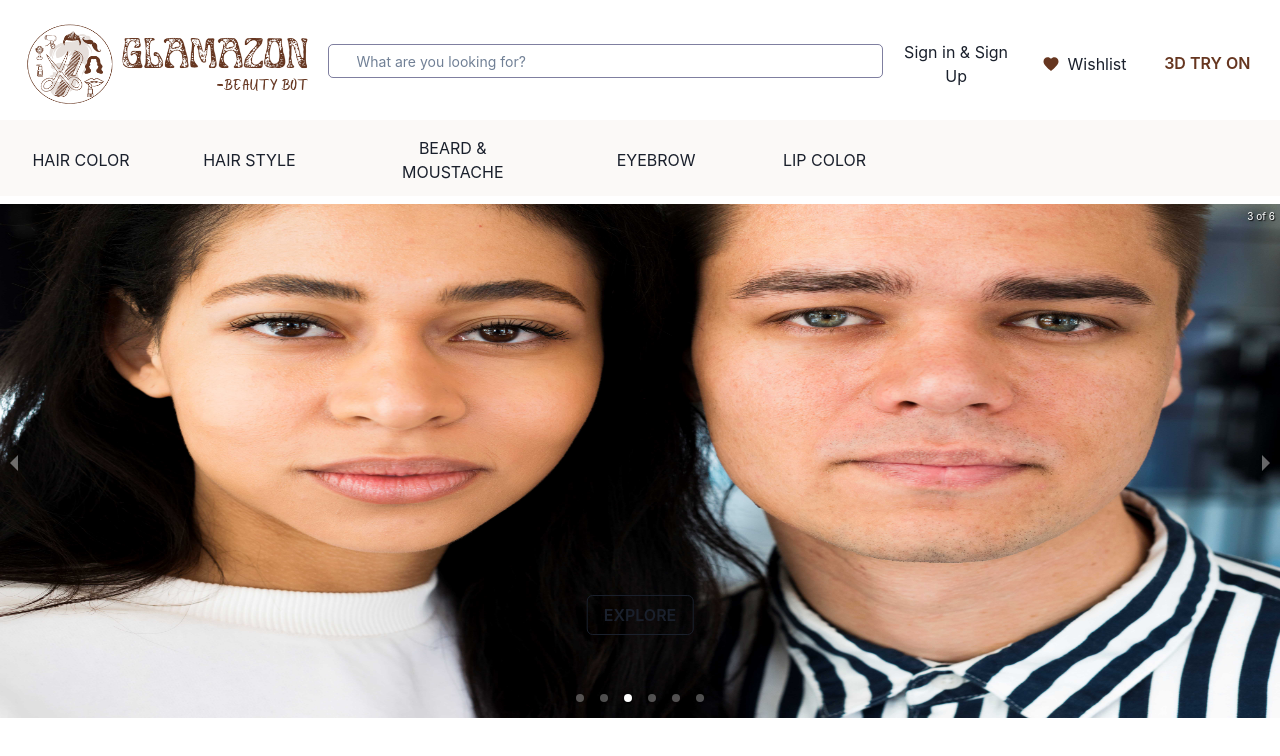
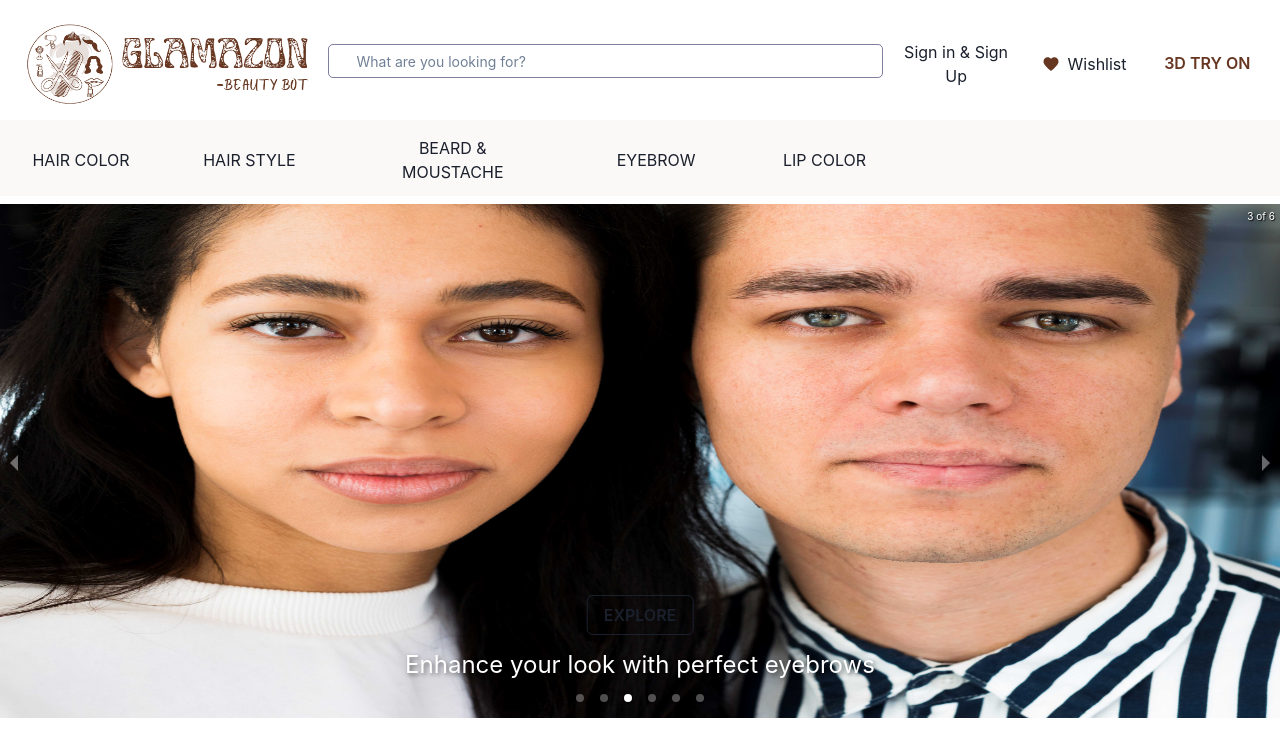
Before and after one commit to GopalaGovindharaju/Glamazon, a React (Create React App) app in the folder frontend/: page / in a window 1280 px wide. Shown: the top 756 px of the page. Built offline with nearby package versions, Linux system fonts and the light colour scheme; grey boxes are pictures that could not be loaded.

Commit message:
quotes added

```diff
--- a/frontend/src/components/Slider.js
+++ b/frontend/src/components/Slider.js
@@ -3,38 +3,43 @@ import { Carousel } from 'react-responsive-carousel';
 import 'react-responsive-carousel/lib/styles/carousel.min.css';
 import { Box, Button, Image, Text } from '@chakra-ui/react';
 import '../CSS/Slider.css';
-import Hairstyle from './Images/Hairstyles.jpg'
-import Haircolor from './Images/Haircolors.jpg'
-import Eyebrow from './Images/Eyebrow.jpg'
-import Beard from './Images/Beard.jpg'
-import Lipcolor from './Images/Lipcolors.jpg'
-import Mustache from './Images/Moustache.jpg'
+import Hairstyle from './Images/Hairstyles.jpg';
+import Haircolor from './Images/Haircolors.jpg';
+import Eyebrow from './Images/Eyebrow.jpg';
+import Beard from './Images/Beard.jpg';
+import Lipcolor from './Images/Lipcolors.jpg';
+import Mustache from './Images/Moustache.jpg';
 
 function Slider() {
-
   const SlideData = [
     {
-      image: Hairstyle
+      image: Hairstyle,
+      quote: 'Your hair is your best accessory',
     },
     {
-      image: Haircolor
+      image: Haircolor,
+      quote: 'Color your world with beautiful hair',
     },
     {
-      image: Eyebrow
+      image: Eyebrow,
+      quote: 'Enhance your look with perfect eyebrows',
     },
     {
-      image:Beard
+      image: Beard,
+      quote: 'Let your beard do the talking',
     },
     {
-      image: Mustache
+      image: Mustache,
+      quote: 'Style up with a classy mustache',
     },
     {
-      image: Lipcolor
-    }
+      image: Lipcolor,
+      quote: 'Pout with confidence',
+    },
   ];
 
   return (
-    <Box w='100%' h='515px' position="relative">
+    <Box w="100%" h="515px" position="relative">
       <Carousel
         infiniteLoop
         showThumbs={false}
@@ -47,9 +52,8 @@ function Slider() {
             disabled={!hasPrev}
             aria-label={label}
             className="control-arrow control-prev"
-            style={{ zIndex: 2, top:200, bottom:200 }}
-          >
-          </button>
+            style={{ zIndex: 2, top: 200, bottom: 200 }}
+          ></button>
         )}
         renderArrowNext={(onClickHandler, hasNext, label) => (
           <button
@@ -58,18 +62,34 @@ function Slider() {
             disabled={!hasNext}
             aria-label={label}
             className="control-arrow control-next"
-            style={{zIndex: 2, top:200, bottom:200 }}
-          >
-          </button>
+            style={{ zIndex: 2, top: 200, bottom: 200 }}
+          ></button>
         )}
         style={{ maxHeight: '515px' }}
       >
         {SlideData.map((slide, index) => (
-          <Box key={index} w='100%' h='514px' position="relative">
-          <Image boxSize='100%' objectFit='fill' src={slide.image} loading='lazy'/>
-           {/*  <Text position='absolute' top='50%' left='30%' style={{fontSize: '2rem'}}>Life is too short to have boring Hairstyle<br/>Try various Hairstyles by Clicking EXPLORE</Text> */}
-          <Button position="absolute" top="80%" left="50%" transform="translate(-50%, -50%)" bg='transparent' border="1px solid">EXPLORE</Button>
-        </Box>
+          <Box key={index} w="100%" h="514px" position="relative">
+            <Image boxSize="100%" objectFit="fill" src={slide.image} loading="lazy" />
+            <Button
+              position="absolute"
+              top="80%"
+              left="50%"
+              transform="translate(-50%, -50%)"
+              bg="transparent"
+              border="1px solid"
+            >
+              EXPLORE
+            </Button>
+            <Text
+              position="absolute"
+              top="calc(80% + 50px)" // Adding 20px to create space between button and text
+              left="50%"
+              transform="translate(-50%, -50%)"
+              style={{ fontSize: '1.5rem', textAlign: 'center', color: '#ffffff', textShadow: '2px 2px 4px rgba(0, 0, 0, 0.5)' }} // Setting attractive color and text shadow
+            >
+              {slide.quote}
+            </Text>
+          </Box>
         ))}
       </Carousel>
     </Box>
```
